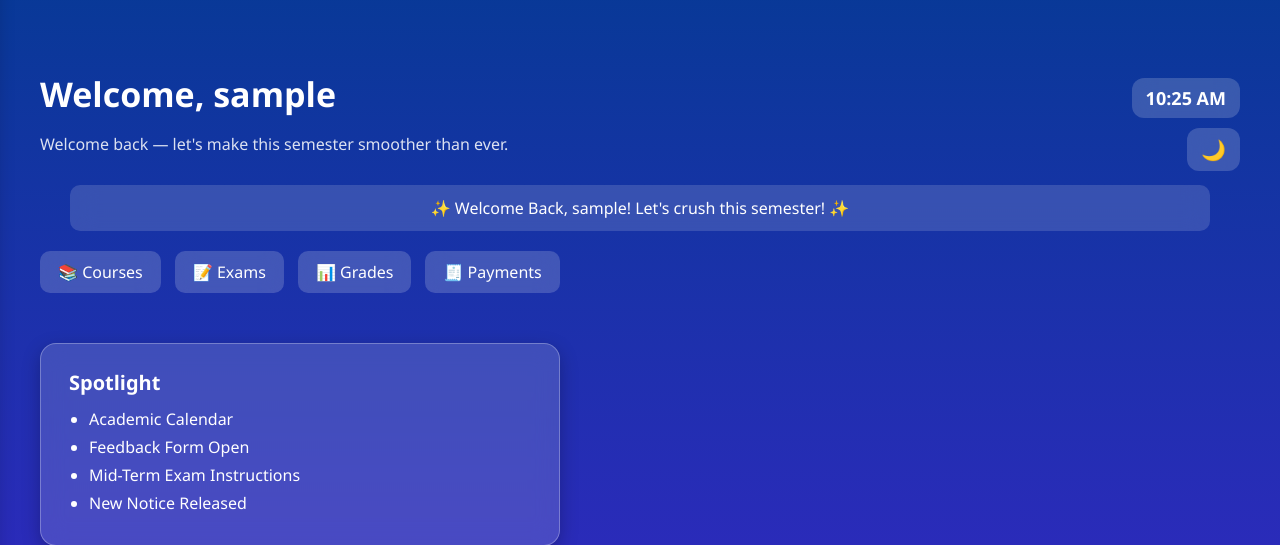
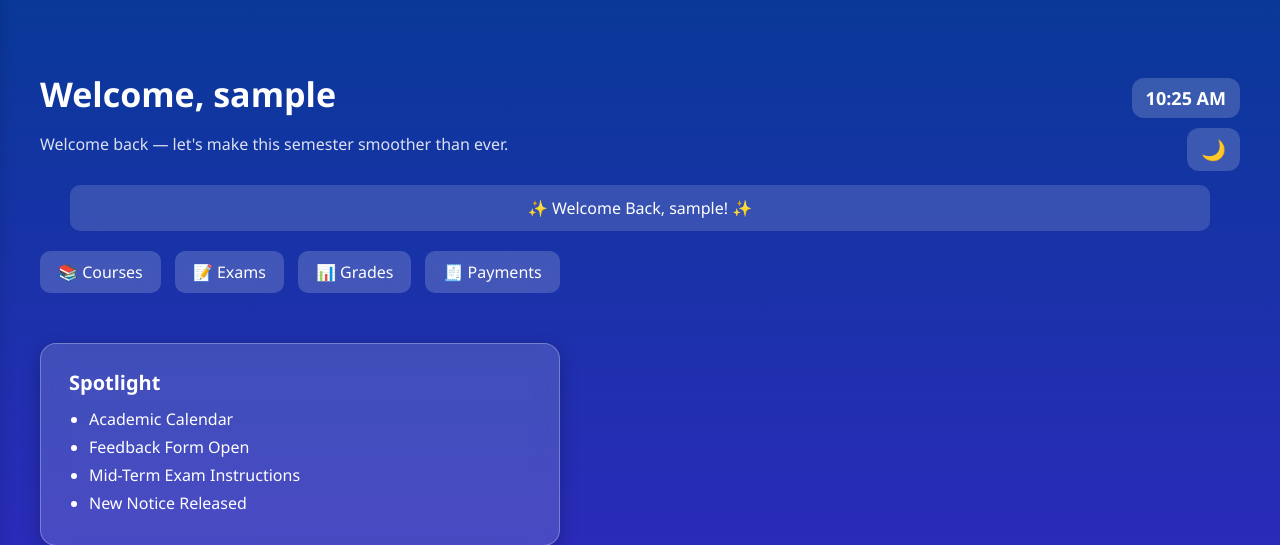
Before and after one commit to RachitSrivastava96/VTOPClone, a Django app: page /dashboard/ in a window 1280 px wide. Shown: the part 142-687 px from the top of the page. Run offline with Django 5.2, Linux system fonts and the light colour scheme; the visitor is signed in with stand-in values (Sample User, id 1); data that the repository does not hold is empty.

```diff
--- a/core/templates/core/dashboard.html
+++ b/core/templates/core/dashboard.html
@@ -113,7 +113,7 @@ Dashboard
   <div id="dark-toggle" class="dark-toggle">🌙</div>
   <div class="banner">
     <span
-      >✨ Welcome Back, {{ user.username }}! Let's crush this semester! ✨</span
+      >✨ Welcome Back, {{ user.username }}! ✨</span
     >
   </div>
   <div class="quick-links">
```
